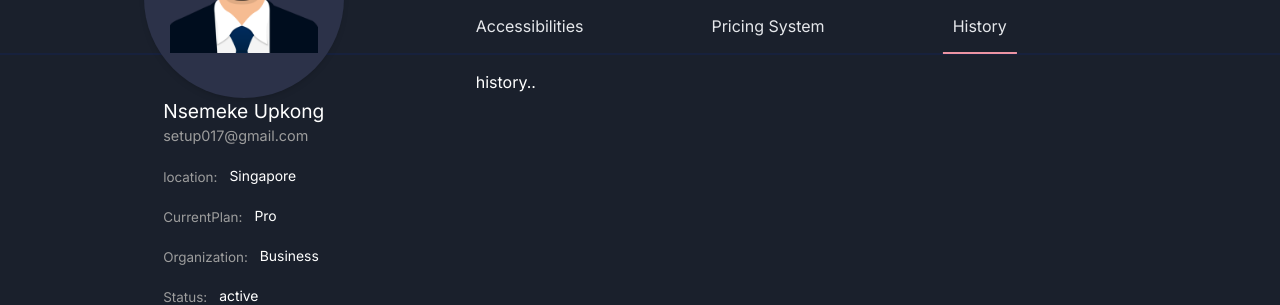
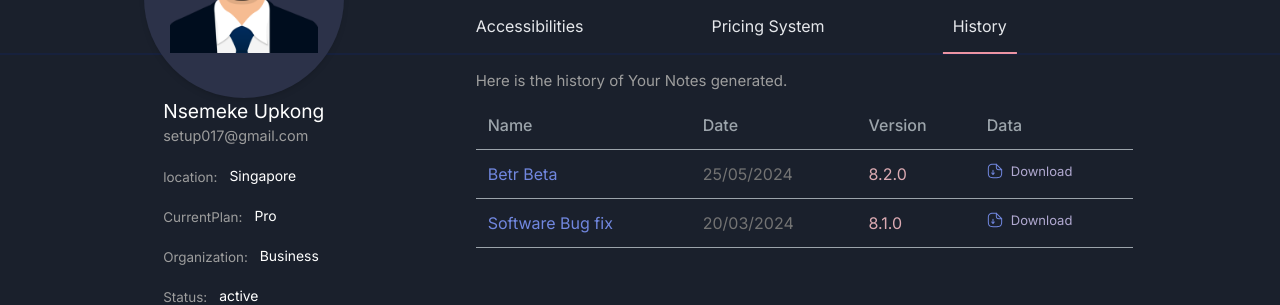
Before and after one commit to AdebayoIbrahim/Betr-dashboard, a Next.js app: page /profile in a window 1280 px wide. Both pictures are taken after a click on the button "History". Shown: the part 260-565 px from the top of the page. Built offline with nearby package versions, Linux system fonts and the light colour scheme.

Commit message:
(feat:core)nav_shift_layout

```diff
--- a/src/app/globals.css
+++ b/src/app/globals.css
@@ -87,3 +87,25 @@ body {
 .list_marker::marker {
   color: rgb(99, 199, 199);
 }
+
+table {
+  width: 100%;
+  border-collapse: collapse;
+  border-spacing: 0;
+}
+
+table th {
+  padding: 12px;
+  font-weight: 450;
+  text-align: left;
+  border-bottom: 1px solid #9ca4ab;
+  color: #9ca4ab;
+}
+
+table tr {
+  border-bottom: 1px solid #9ca4ab;
+}
+
+table td {
+  padding: 12px;
+}
--- /dev/null
+++ b/src/components/customerdetails/Histories.jsx
@@ -0,0 +1,55 @@
+"use client";
+import { Fragment } from "react";
+import downld from "@/assets/download.svg";
+import Image from "next/image";
+const History = ({ content }) => {
+  const { histories } = content;
+  console.log(histories);
+  return (
+    <Fragment>
+      <div>
+        <div>
+          <p className="text-[#9d9d9d] text-[15px]">
+            Here is the history of Your Notes generated.
+          </p>
+        </div>
+
+        {/* entitled_benefits_list */}
+        <div className="w-ful pt-2">
+          <table className="w-full overflow-x-auto">
+            <thead>
+              <tr>
+                <th>Name</th>
+                <th>Date</th>
+                <th>Version</th>
+                <th>Data</th>
+              </tr>
+            </thead>
+            <tbody>
+              <tr>
+                <td className="text-[#7187df]">Betr Beta</td>
+                <td className="text-[#737373]">25/05/2024</td>
+                <td className="text-[#dbaab2] text-left">8.2.0</td>
+                <td className="flex items-center gap-2 text-[13px] text-[#b1a9d1] hover:underline cursor-pointer">
+                  <Image src={downld} alt="download" />
+                  <p>Download</p>
+                </td>
+              </tr>
+              <tr>
+                <td className="text-[#7187df]">Software Bug fix</td>
+                <td className="text-[#737373]">20/03/2024</td>
+                <td className="text-[#dbaab2] text-left">8.1.0</td>
+                <td className="flex items-center gap-2 text-[13px] text-[#b1a9d1] hover:underline cursor-pointer">
+                  <Image src={downld} alt="download" />
+                  <p>Download</p>
+                </td>
+              </tr>
+            </tbody>
+          </table>
+        </div>
+      </div>
+    </Fragment>
+  );
+};
+
+export default History;
--- a/src/components/user/mainDetails.jsx
+++ b/src/components/user/mainDetails.jsx
@@ -1,6 +1,7 @@
 "use client";
 import { useState } from "react";
 import Accessibles from "../customerdetails/Accessibilities";
+import History from "../customerdetails/Histories";
 const Maininfo = ({ content }) => {
   const [active, setActive] = useState("active_btn");
 
@@ -45,7 +46,7 @@ const Maininfo = ({ content }) => {
         ) : active === "active_btn_2" ? (
           <h1>pricing..</h1>
         ) : active === "active_btn_3" ? (
-          <h1>history..</h1>
+          <History content={content} />
         ) : null}
       </setcion>
     </div>
--- a/src/data/mockData.js
+++ b/src/data/mockData.js
@@ -17,6 +17,19 @@ const userProfiles = [
       "Priority email support for faster assistance",
       "Downloading generated Release notes within the Dashboard",
     ],
+    histories: [
+      {
+        Releasename: "Betr Beta",
+        dateGenerated: "25/05/2024",
+        noteVersion: "8.2.0",
+      },
+      {
+        Releasename: "Software Bug",
+        dateGenerated: "20/03/2024",
+        noteVersion: "8.1.0",
+      },
+      {},
+    ],
   },
 ];
 export default userProfiles;
```
Also changed, not shown: src/assets/download.svg (added).
